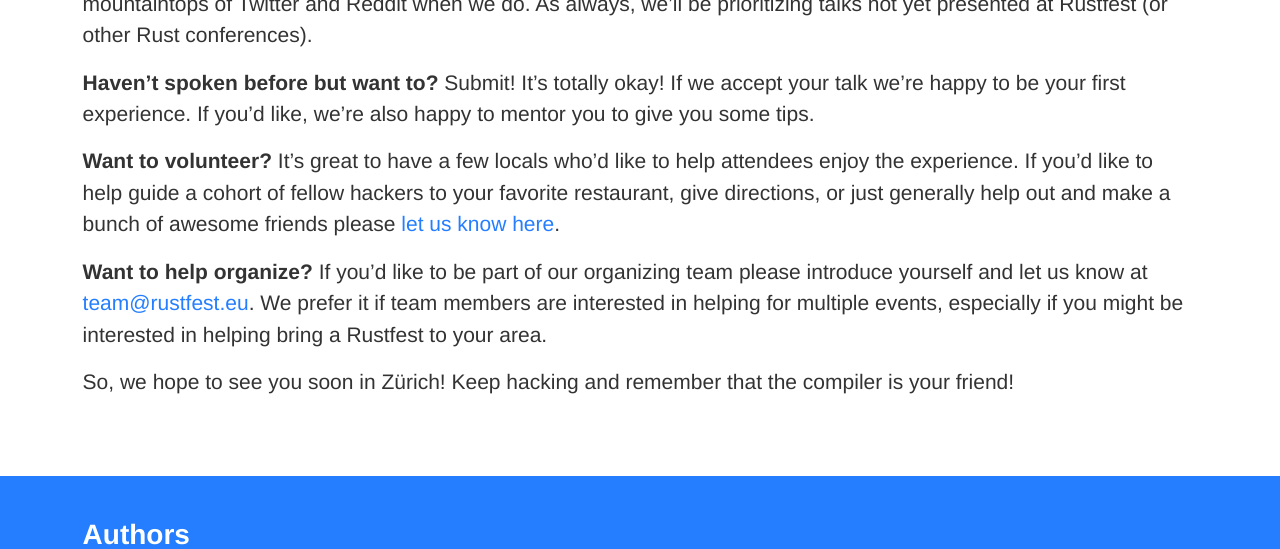
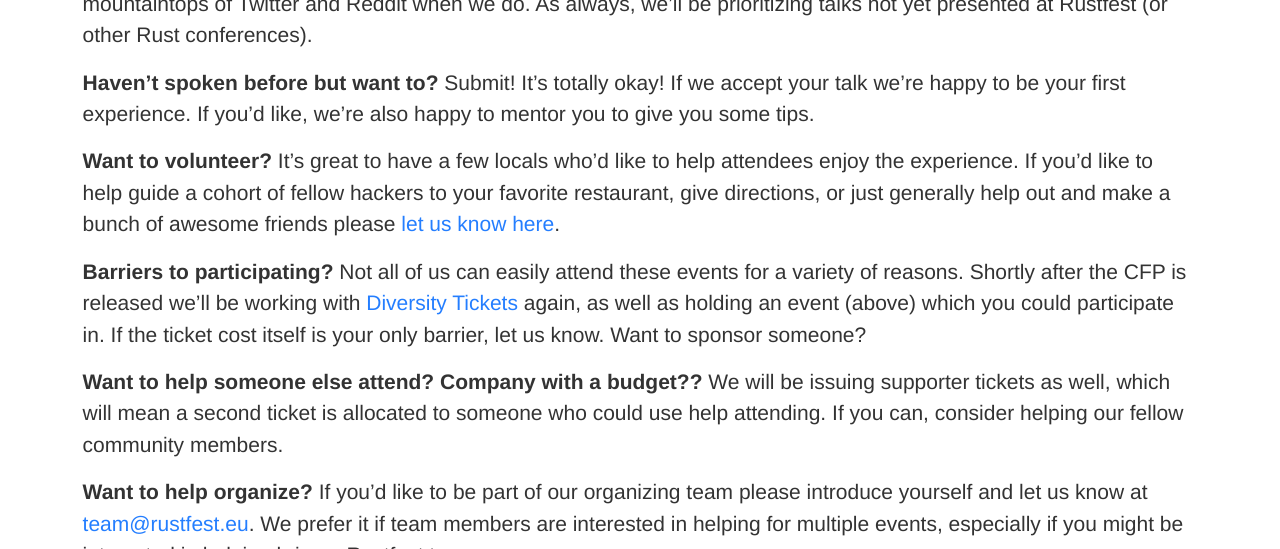
Before and after one commit to RustFestEU/blog.rustfest.eu, a Jekyll site: the page built from _posts/2017-06-21-next-destination-zurich.md, in a window 1280 px wide and 900 px high, scrolled down 1151 px, cut to the strip 0-549 px from the top of the window. Built offline with Jekyll 4.4.1, drawn with Linux system fonts in a browser that asks for light colours.

Commit message:
Expanded descriptions

```diff
--- a/_posts/2017-06-21-next-destination-zurich.md
+++ b/_posts/2017-06-21-next-destination-zurich.md
@@ -15,6 +15,7 @@
 
 **Want to attend?** Pencil in the date in your calendar! We'll release a few ticket batches to ensure you get a chance to get your ticket. In the meantime, why not explore hotel/AirBNB options as well as things to do?
 
+
 **Need to convince your boss?** Some talking points: Rustfest is the *only* non-US based conference regarding the Rust programming language. We are a community conference with affordable tickets, and we can issue invoices to companies. Talks can be found online for [Berlin](https://www.youtube.com/watch?v=fI4RG_uq-WU&list=PL85XCvVPmGQh8nWR_Z-fTmPGsUWuzb-dn) and [Kyiv](https://www.youtube.com/watch?v=AHprJNUCgQ0&list=PL85XCvVPmGQhvs1Rnet_24B-AI3YSM2YG).
 
 **Want to speak?** We'll be opening our CFP process soon™. Don't worry, we'll post about it and yell it from the mountaintops of Twitter and Reddit when we do. As always, we'll be prioritizing talks not yet presented at Rustfest (or other Rust conferences).
@@ -23,6 +24,12 @@
 
 **Want to volunteer?** It's great to have a few locals who'd like to help attendees enjoy the experience. If you'd like to help guide a cohort of fellow hackers to your favorite restaurant, give directions, or just generally help out and make a bunch of awesome friends please [let us know here](https://github.com/RustFestEU/blog.rustfest.eu/issues/12).
 
+<!-- TODO: Insert thing from our friends -->
+
+**Barriers to participating?** Not all of us can easily attend these events for a variety of reasons. Shortly after the CFP is released we'll be working with [Diversity Tickets](https://diversitytickets.org/) again, as well as holding an event (above) which you could participate in. If the ticket cost itself is your only barrier, let us know. Want to sponsor someone?
+
+**Want to help someone else attend? Company with a budget??** We will be issuing supporter tickets as well, which will mean a second ticket is allocated to someone who could use help attending. If you can, consider helping our fellow community members.
+
 **Want to help organize?** If you'd like to be part of our organizing team please introduce yourself and let us know at [team@rustfest.eu](mailto:team@rustfest.eu). We prefer it if team members are interested in helping for multiple events, especially if you might be interested in helping bring a Rustfest to your area.
 
 <!-- TODO: Another cool Zürich picture -->
```
